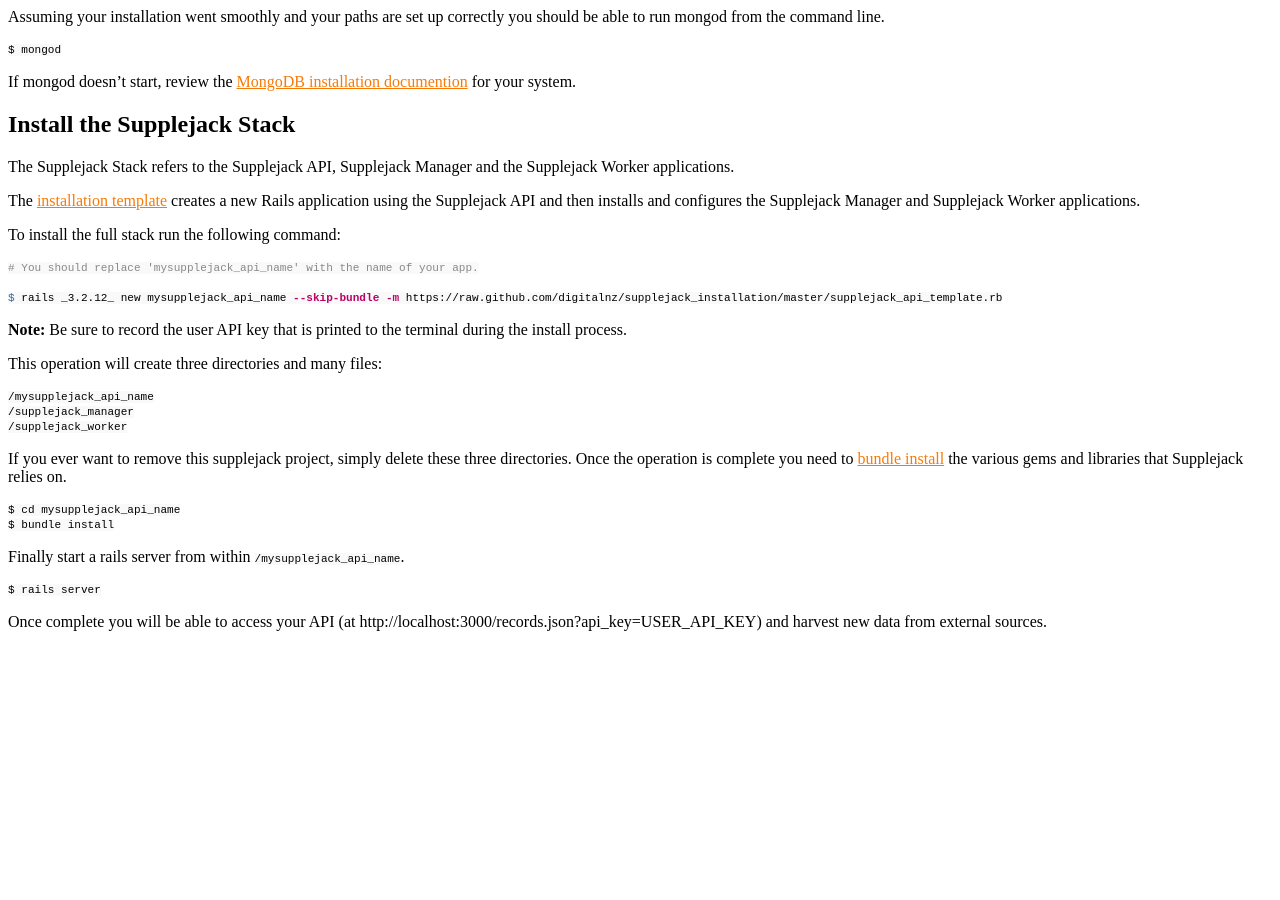
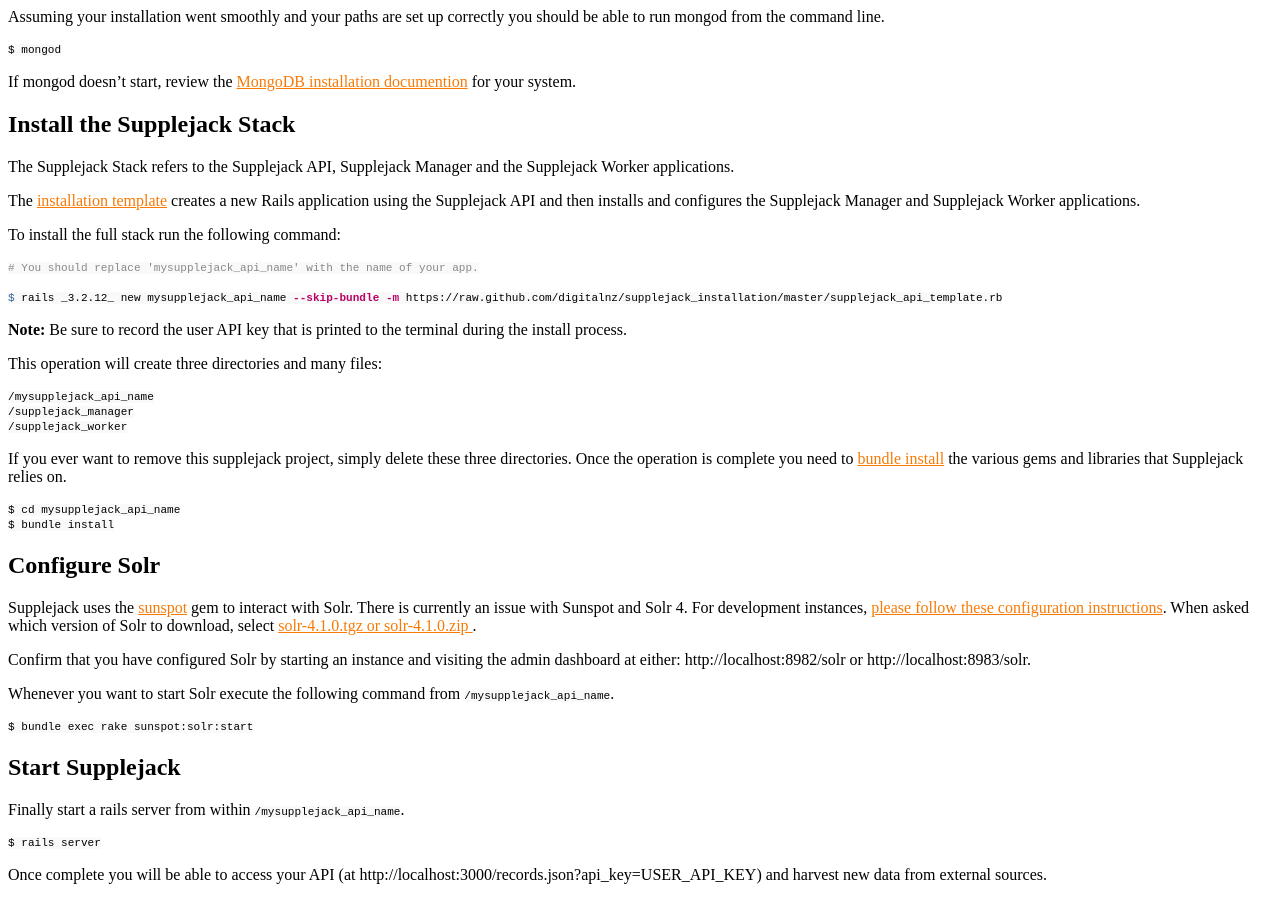
Before and after one commit to DigitalNZ/supplejack, a Jekyll site: the page built from _posts/2014-05-01-development-setup.md, in a window 1280 px wide and 900 px high, scrolled down 1107 px. Built offline with Jekyll 4.4.1, drawn with Linux system fonts in a browser that asks for light colours; Markdown is read by kramdown in place of the engine named in the settings; a style sheet for code colours, icons or effects is not loaded; before the commit the page ends 1754 px from its top, so only the background shows below that.

Commit message:
Update 2014-05-01-development-setup.md

````diff
--- a/_posts/2014-05-01-development-setup.md
+++ b/_posts/2014-05-01-development-setup.md
@@ -59,7 +59,19 @@
 $ bundle install
 ```
 
+## Configure Solr
 
+Supplejack uses the [sunspot](https://github.com/sunspot/sunspot) gem to interact with Solr. There is currently an issue with Sunspot and Solr 4. For development instances, [please follow these configuration instructions](https://github.com/sunspot/sunspot/wiki/Upgrading-sunspot_solr-Solr-Instance). When asked which version of Solr to download, select [solr-4.1.0.tgz or solr-4.1.0.zip ](http://archive.apache.org/dist/lucene/solr/4.1.0/).
+
+Confirm that you have configured Solr by starting an instance and visiting the admin dashboard at either: http://localhost:8982/solr or http://localhost:8983/solr.
+
+Whenever you want to start Solr execute the following command from `/mysupplejack_api_name`.
+
+```
+$ bundle exec rake sunspot:solr:start
+```
+
+## Start Supplejack
 
 Finally start a rails server from within `/mysupplejack_api_name`.
 
````
